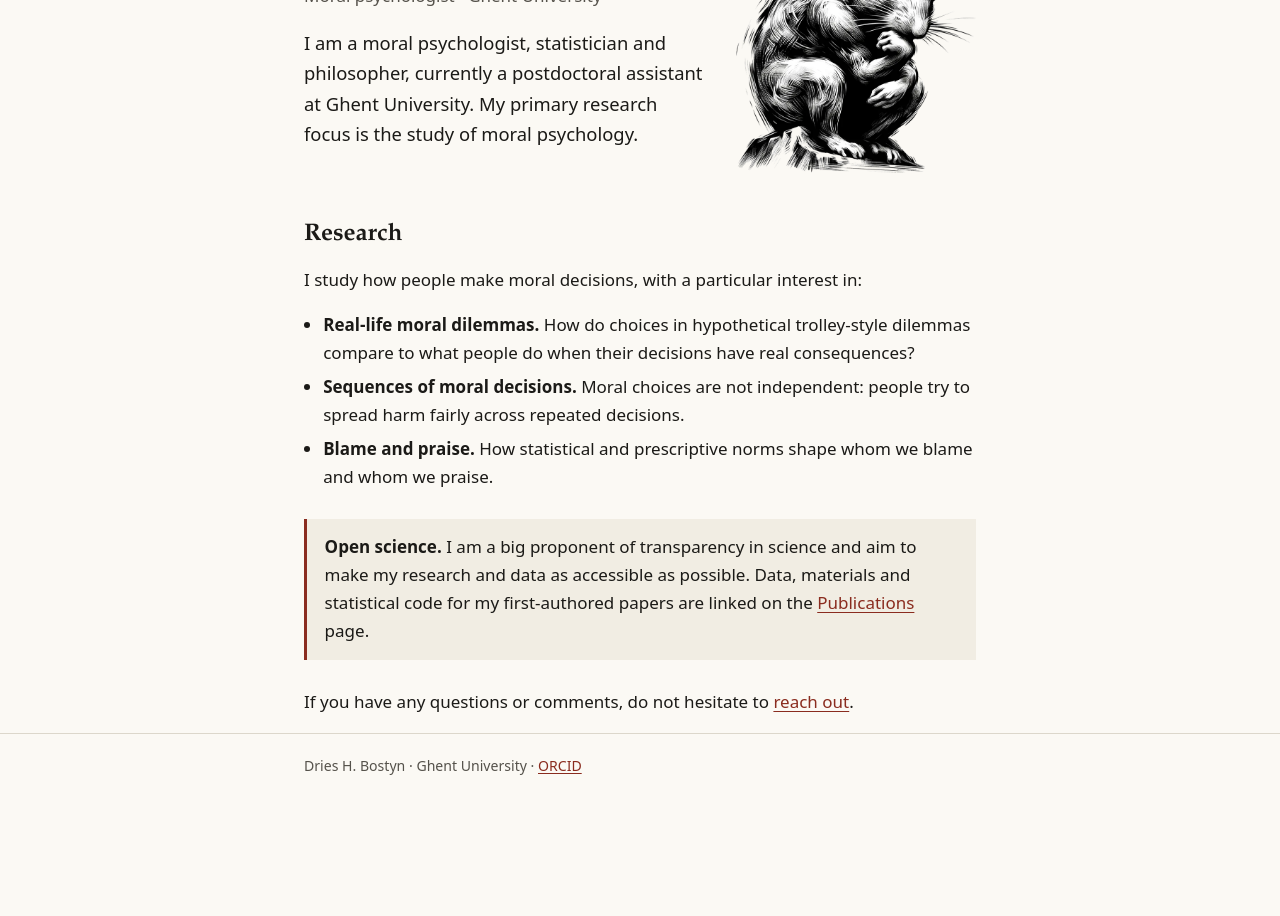
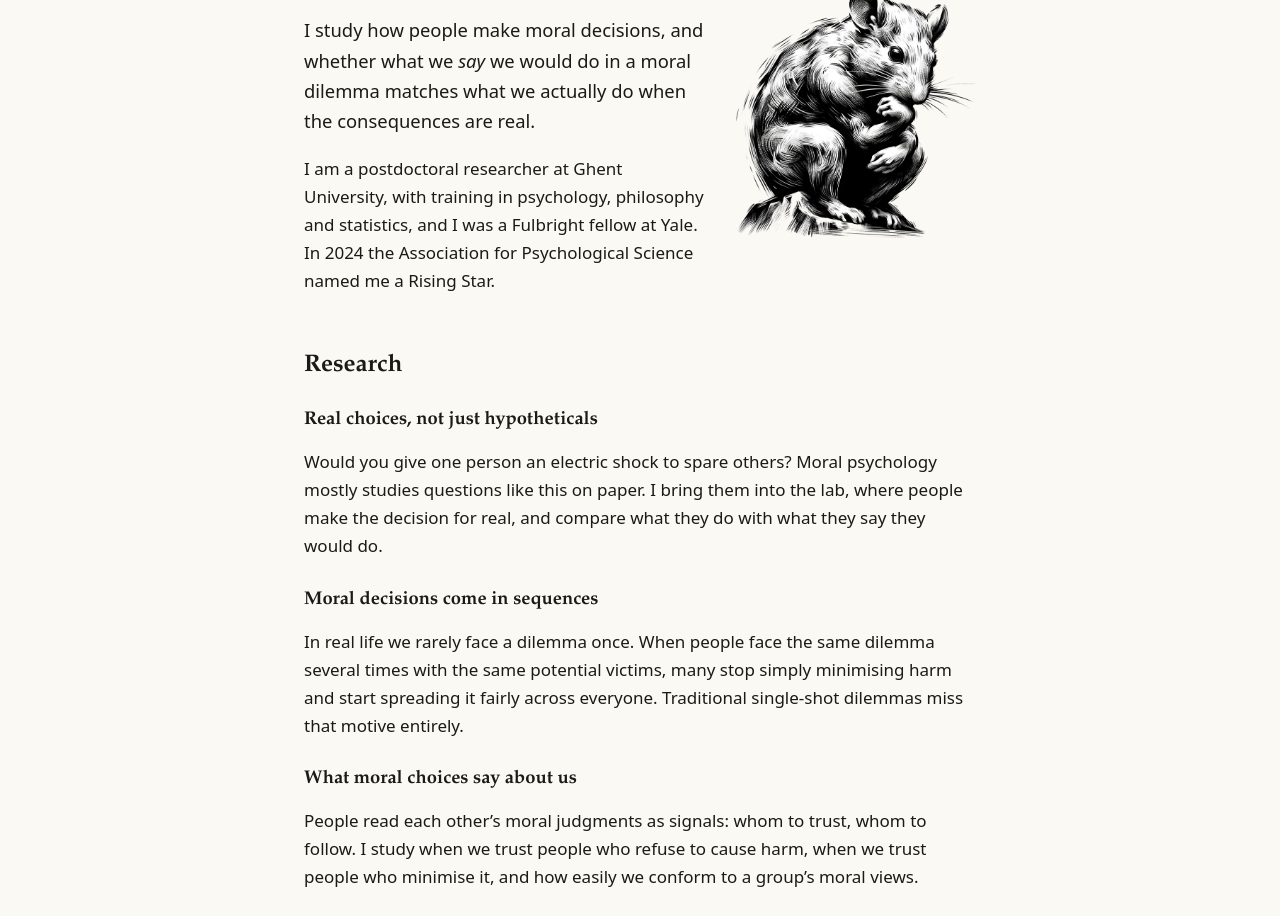
Before and after one commit to dhbostyn/dhbostyn.com, a plain HTML site: page index.html in a window 1280 px wide. Shown: the part 152-1068 px from the top of the page. Before the commit the page ends 961 px from the top, so only its background shows below. Drawn offline with Linux system fonts and the light colour scheme.

Commit message:
Rewrite home page intro and research themes
Co-Authored-By: Claude Opus 5.5 <noreply@anthropic.com>

```diff
--- a/index.html
+++ b/index.html
@@ -4,7 +4,7 @@
   <meta charset="utf-8">
   <meta name="viewport" content="width=device-width, initial-scale=1">
   <title>Dries H. Bostyn · Moral psychology, Ghent University</title>
-  <meta name="description" content="Dries H. Bostyn is a moral psychologist at Ghent University studying moral psychology: real-life moral dilemmas, blame and praise, and open science.">
+  <meta name="description" content="Dries H. Bostyn is a moral psychologist at Ghent University studying how people make moral decisions, and whether hypothetical moral choices match what people do when the consequences are real.">
   <link rel="stylesheet" href="assets/style.css">
   <link rel="icon" href="assets/favicon.png" type="image/png">
   <link rel="apple-touch-icon" href="assets/apple-touch-icon.png">
@@ -27,7 +27,8 @@
       <div>
         <h1>Dries H. Bostyn</h1>
         <p class="role">Moral psychologist · Ghent University</p>
-        <p class="lead">I am a moral psychologist, statistician and philosopher, currently a postdoctoral assistant at Ghent University. My primary research focus is the study of moral psychology.</p>
+        <p class="lead">I study how people make moral decisions, and whether what we <em>say</em> we would do in a moral dilemma matches what we actually do when the consequences are real.</p>
+        <p>I am a postdoctoral researcher at Ghent University, with training in psychology, philosophy and statistics, and I was a Fulbright fellow at Yale. In 2024 the Association for Psychological Science named me a Rising Star.</p>
       </div>
       <figure>
         <img src="assets/mouse.webp" alt="Hatched black-and-white drawing of a mouse sitting on a rock, chin resting on its paw, deep in thought" width="677" height="720">
@@ -35,12 +36,14 @@
     </section>
 
     <h2>Research</h2>
-    <p>I study how people make moral decisions, with a particular interest in:</p>
-    <ul class="themes">
-      <li><strong>Real-life moral dilemmas.</strong> How do choices in hypothetical trolley-style dilemmas compare to what people do when their decisions have real consequences?</li>
-      <li><strong>Sequences of moral decisions.</strong> Moral choices are not independent: people try to spread harm fairly across repeated decisions.</li>
-      <li><strong>Blame and praise.</strong> How statistical and prescriptive norms shape whom we blame and whom we praise.</li>
-    </ul>
+    <h3>Real choices, not just hypotheticals</h3>
+    <p>Would you give one person an electric shock to spare others? Moral psychology mostly studies questions like this on paper. I bring them into the lab, where people make the decision for real, and compare what they do with what they say they would do.</p>
+
+    <h3>Moral decisions come in sequences</h3>
+    <p>In real life we rarely face a dilemma once. When people face the same dilemma several times with the same potential victims, many stop simply minimising harm and start spreading it fairly across everyone. Traditional single-shot dilemmas miss that motive entirely.</p>
+
+    <h3>What moral choices say about us</h3>
+    <p>People read each other’s moral judgments as signals: whom to trust, whom to follow. I study when we trust people who refuse to cause harm, when we trust people who minimise it, and how easily we conform to a group’s moral views.</p>
 
     <div class="note">
       <p><strong>Open science.</strong> I am a big proponent of transparency in science and aim to make my research and data as accessible as possible. Data, materials and statistical code for my first-authored papers are linked on the <a href="publications.html">Publications</a> page.</p>
```
